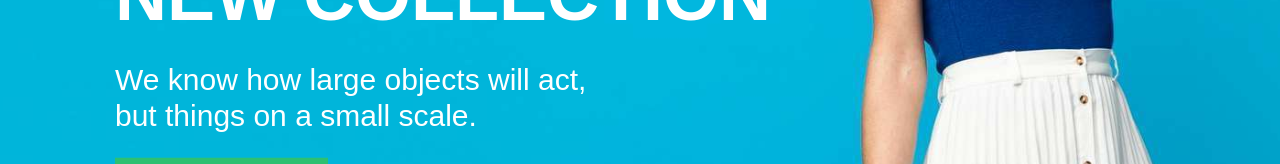
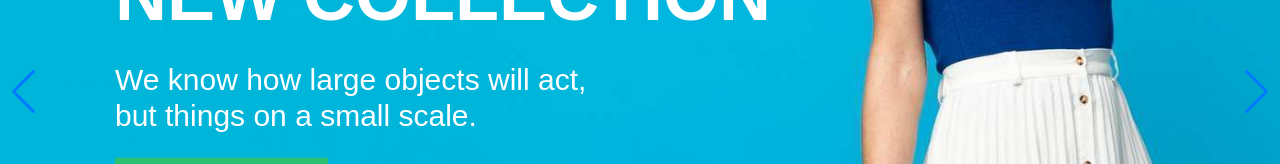
Before and after one commit to Jurayev311/React-11---dars, a React (Vite) app: page / in a window 1280 px wide. Shown: the part 479-643 px from the top of the page. Built offline with nearby package versions, Linux system fonts and the light colour scheme; no server answers.

Commit message:
hero qism swipper qilindi

```diff
--- a/package.json
+++ b/package.json
@@ -17,6 +17,7 @@
     "react-icons": "^5.4.0",
     "react-router-dom": "^7.1.5",
     "sass": "^1.83.4",
+    "swiper": "^11.2.2",
     "tailwindcss": "^4.0.2"
   },
   "devDependencies": {
--- a/src/components/hero/Hero.jsx
+++ b/src/components/hero/Hero.jsx
@@ -1,8 +1,19 @@
-import React from 'react'
-import heroImage from '../../assets/hero.svg'
+import React from "react";
+import heroImage from "../../assets/hero.svg";
+import hero2 from "../../assets/hero2.svg";
+import { Swiper, SwiperSlide } from "swiper/react";
+import "swiper/css";
+import "swiper/css/navigation";
+import { Navigation } from "swiper/modules";
 
 const Hero = () => {
   return (
+    <Swiper
+      navigation={true}
+      modules={[Navigation]}
+      loop={true}
+    >
+      <SwiperSlide>
         <div
           className="h-[910px] w-full bg-cover bg-top sm:bg-center relative"
           style={{ backgroundImage: `url(${heroImage})` }}
@@ -26,11 +37,37 @@ const Hero = () => {
               <button className="px-10 py-4 bg-[#2DC071] text-2xl font-bold text-white cursor-pointer transition duration-300 hover:bg-[#249b5a] hover:shadow-lg">
                 SHOP NOW
               </button>
-
             </div>
           </div>
         </div>
-  )
-}
+      </SwiperSlide>
+      <SwiperSlide>
+      <div className="h-[910px] w-full bg-[#2D8C6B] flex items-center justify-center px-6 sm:px-12 lg:px-24">
+      <div className="container flex flex-col lg:flex-row items-center justify-between w-full max-w-[1200px]">
+        {/* Text Content */}
+        <div className="text-white text-left max-w-[500px] space-y-4">
+          <span className="text-2xl font-bold">SUMMER 2020</span>
+          <h2 className="text-5xl font-bold leading-[1.2] sm:text-6xl">Vita Classic Product</h2>
+          <p className="text-lg sm:text-xl leading-7">
+            We know how large objects will act, We know how are objects will act, We know
+          </p>
+          <div className="flex items-center gap-4">
+            <span className="text-2xl font-bold">$16.48</span>
+            <button className="px-6 py-3 bg-[#2DC071] text-lg font-bold text-white rounded-md transition duration-300 hover:bg-[#249b5a] hover:shadow-lg">
+              ADD TO CART
+            </button>
+          </div>
+        </div>
 
-export default Hero
+        {/* Image */}
+        <div className="mt-8 lg:mt-0">
+          <img src={hero2} alt="Product Model" className="max-w-[400px] w-full object-contain" />
+        </div>
+      </div>
+    </div>
+      </SwiperSlide>
+    </Swiper>
+  );
+};
+
+export default Hero;
```
Also changed, not shown: src/assets/hero2.svg (added), 1 other file (tests, documents, lock files or other folders). Lines whose indentation alone changed are shown as unchanged.
